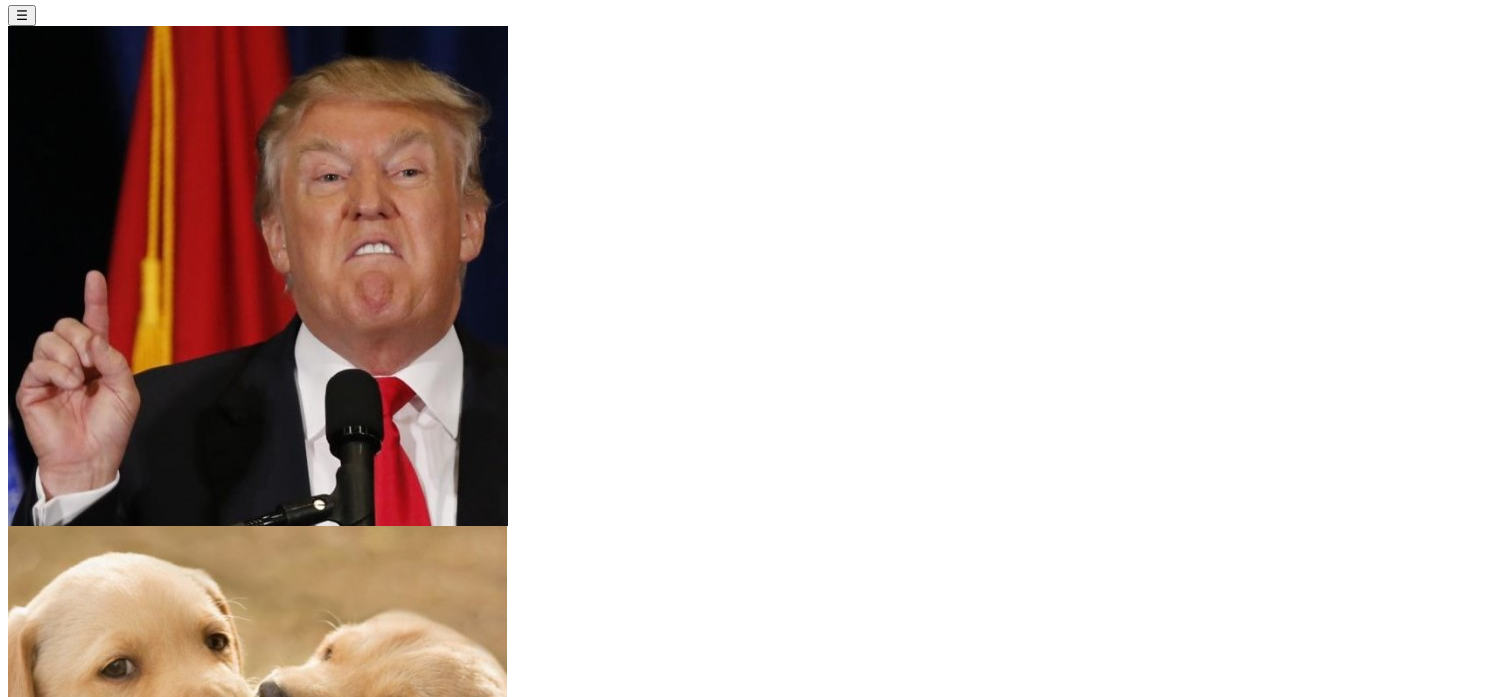
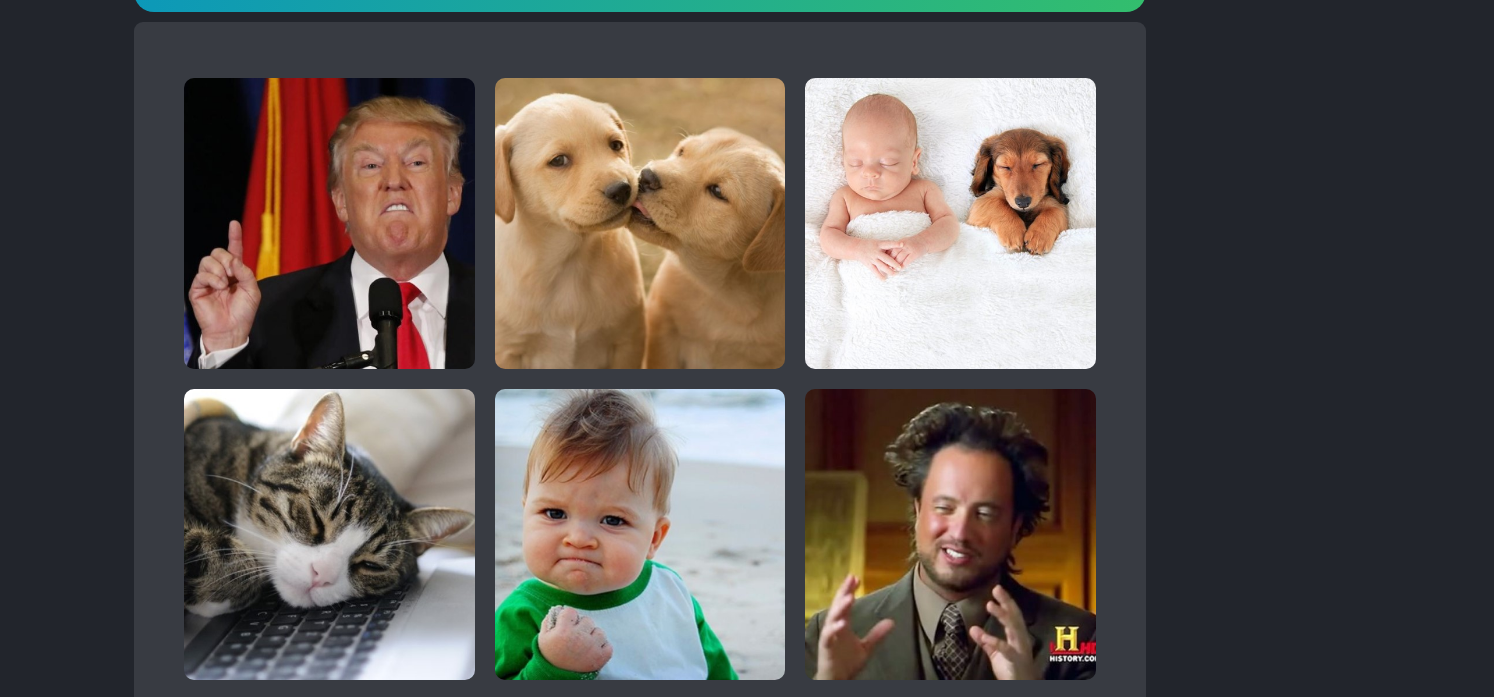
Before and after one commit to mark232005/meme-generator, a plain HTML site: page index.html in a window 1280 px wide. Shown: the part 116-813 px from the top of the page, 1494 px wide, since content can reach past the window. Drawn offline with Linux system fonts and the light colour scheme.

Commit message:
Test for github pages

```diff
--- a/index.html
+++ b/index.html
@@ -5,7 +5,7 @@
     <meta charset="UTF-8">
     <meta name="viewport" content="width=device-width, initial-scale=1.0">
     <title>Meme Generator</title>
-    <link rel="stylesheet" href="/styles/setup/style.css">
+    <link rel="stylesheet" href="styles/setup/style.css">
 </head>
 
 <body onload="onInit()" class="main-body grid">
--- a/styles/setup/style.css
+++ b/styles/setup/style.css
@@ -2,22 +2,22 @@
 
 
 /*SETUP*/
-@import url('styles/setup/typography.css');
-@import url('styles/setup/vars.css');
+@import url('/styles/setup/typography.css');
+@import url('/styles/setup/vars.css');
 
 /*BASICS*/
-@import url('styles/basics/base.css');
-@import url('styles/basics/helpers.css');
-@import url('styles/basics/layout.css');
+@import url('/styles/basics/base.css');
+@import url('/styles/basics/helpers.css');
+@import url('/styles/basics/layout.css');
 
 /*COMPONETS*/
-@import url('styles/componets/main-header.css');
-@import url('styles/componets/section-gallery.css');
-@import url('styles/componets/logo.css');
-@import url('styles/componets/canvas-editor.css');
-@import url('styles/componets/main-screen.css');
-@import url('styles/componets/saved.css');
-@import url('styles/componets/modal-msg.css');
+@import url('/styles/componets/main-header.css');
+@import url('/styles/componets/section-gallery.css');
+@import url('/styles/componets/logo.css');
+@import url('/styles/componets/canvas-editor.css');
+@import url('/styles/componets/main-screen.css');
+@import url('/styles/componets/saved.css');
+@import url('/styles/componets/modal-msg.css');
 
 /*MQ*/
-@import url('styles/setup/mq.css');
+@import url('/styles/setup/mq.css');
```
